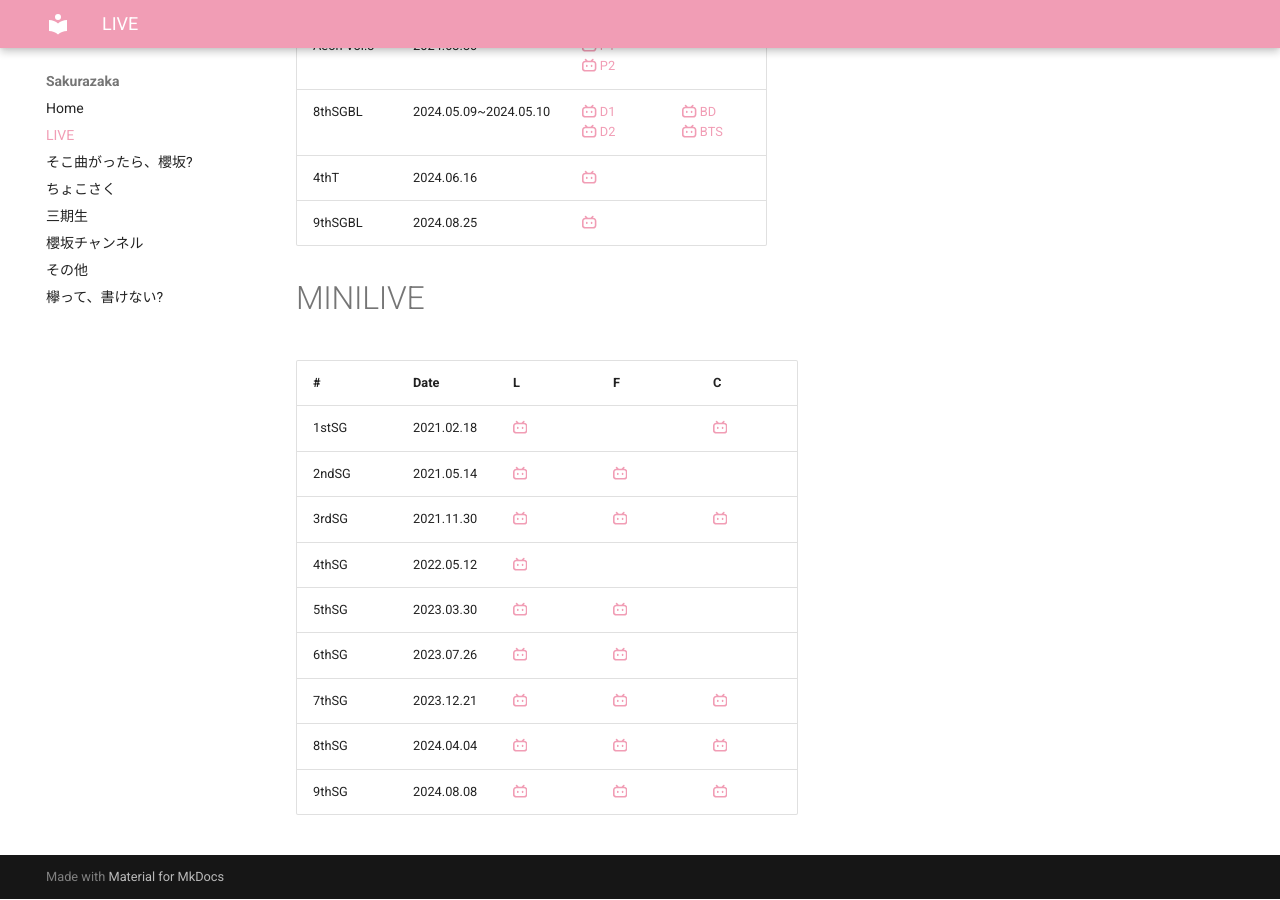
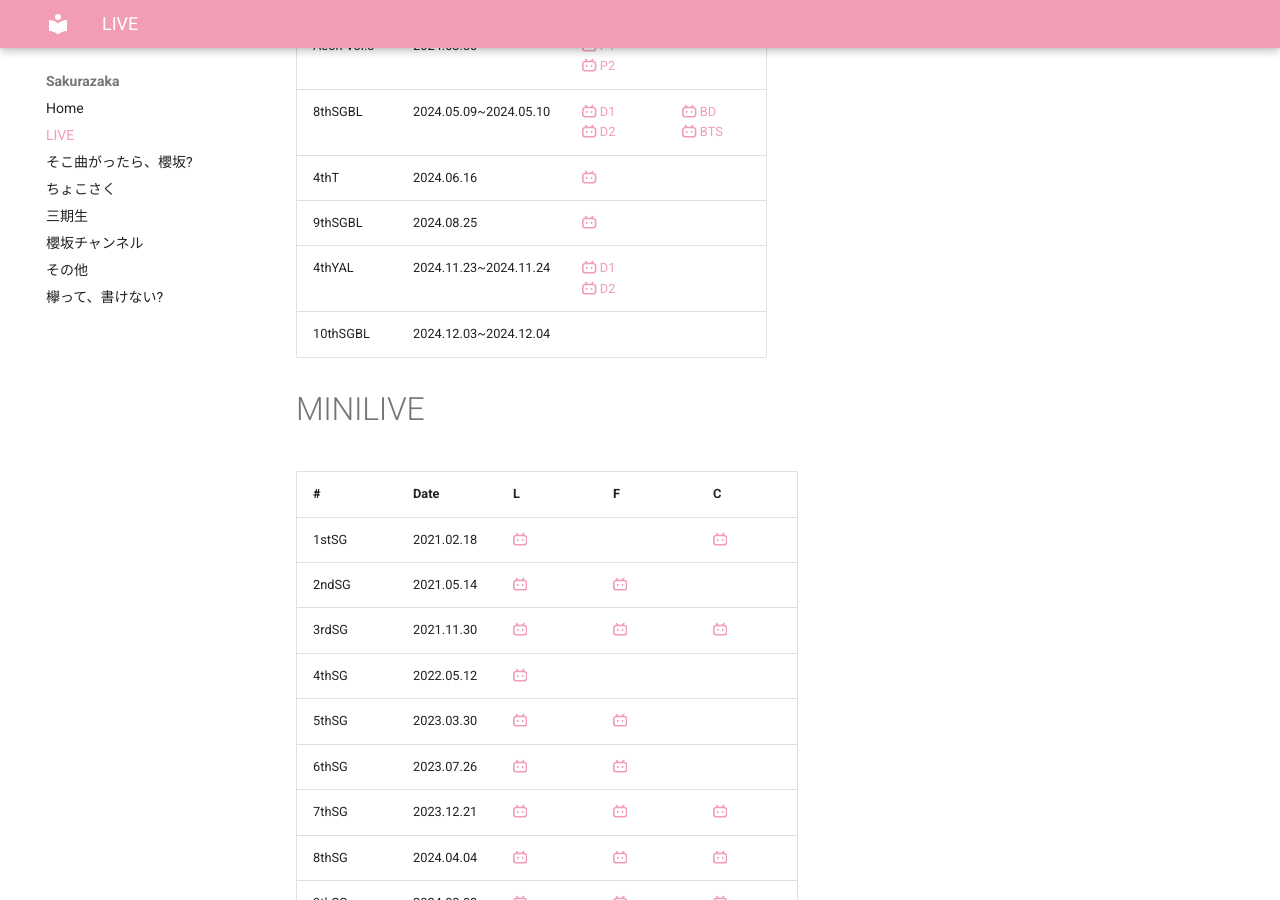
Before and after one commit to aki-192/sakura, an MkDocs documentation site: the page built from docs/live.md, in a window 1280 px wide and 900 px high, scrolled down 1196 px. Built offline with MkDocs 1.6.1 and Material for MkDocs 9.7.7, drawn with Linux system fonts in a browser that asks for light colours.

Commit message:
Update live.md

```diff
--- a/docs/live.md
+++ b/docs/live.md
@@ -23,10 +23,11 @@ title: LIVE
 | 7thSGBL | 2024.01.15~2024.01.16 | [:simple-bilibili: D1](https://www.bilibili.com/video/BV1nV411Q7uN/) <br> [:simple-bilibili: D2](https://www.bilibili.com/video/BV1BJ4m1b7RX/) | [:simple-bilibili: BD](https://www.bilibili.com/video/BV1V1421b7ec/) <br> [:simple-bilibili: BTS](https://www.bilibili.com/video/BV171421b7SU/) |
 | KYG | 2024.01.31~2024.02.01 | [:simple-bilibili: D1](https://www.bilibili.com/video/BV1o1421Z7f2/) <br> [:simple-bilibili: D2](https://www.bilibili.com/video/BV1b4421U7j5/) | |
 | Aeon Vol.3 | 2024.03.30 | [:simple-bilibili: P1](https://www.bilibili.com/video/BV1DD42157Xf/) <br> [:simple-bilibili: P2](https://www.bilibili.com/video/BV1Dx4y1Y7Bo/) | |
-| 8thSGBL | 2024.05.09~2024.05.10 | [:simple-bilibili: D1](https://www.bilibili.com/video/BV1ub421h7K7/) <br> [:simple-bilibili: D2](https://www.bilibili.com/video/BV1dw4m1Q7ov/) | [:simple-bilibili: BD](https://www.bilibili.com/video/BV165S8YUEks/) <br> [:simple-bilibili: BTS](https://www.bilibili.com/video/BV1z1DEYQE4g?p=2te) |
+| 8thSGBL | 2024.05.09~2024.05.10 | [:simple-bilibili: D1](https://www.bilibili.com/video/BV1ub421h7K7/) <br> [:simple-bilibili: D2](https://www.bilibili.com/video/BV1dw4m1Q7ov/) | [:simple-bilibili: BD](https://www.bilibili.com/video/BV165S8YUEks/) <br> [:simple-bilibili: BTS](https://www.bilibili.com/video/BV1z1DEYQE4g?p=2) |
 | 4thT | 2024.06.16 | [:simple-bilibili:](https://www.bilibili.com/video/BV1jm42157Uc/) | |
 | 9thSGBL | 2024.08.25 | [:simple-bilibili:](https://www.bilibili.com/video/BV1WeHYeLEpP/) | |
-
+| 4thYAL | 2024.11.23~2024.11.24 | [:simple-bilibili: D1](https://www.bilibili.com/video/BV1S1iBYpEDr?p=2) <br> [:simple-bilibili: D2](https://www.bilibili.com/video/BV1ipqbY3Ea6?p=2) | |
+| 10thSGBL | 2024.12.03~2024.12.04 | | |
 
 # MINILIVE
 
```
